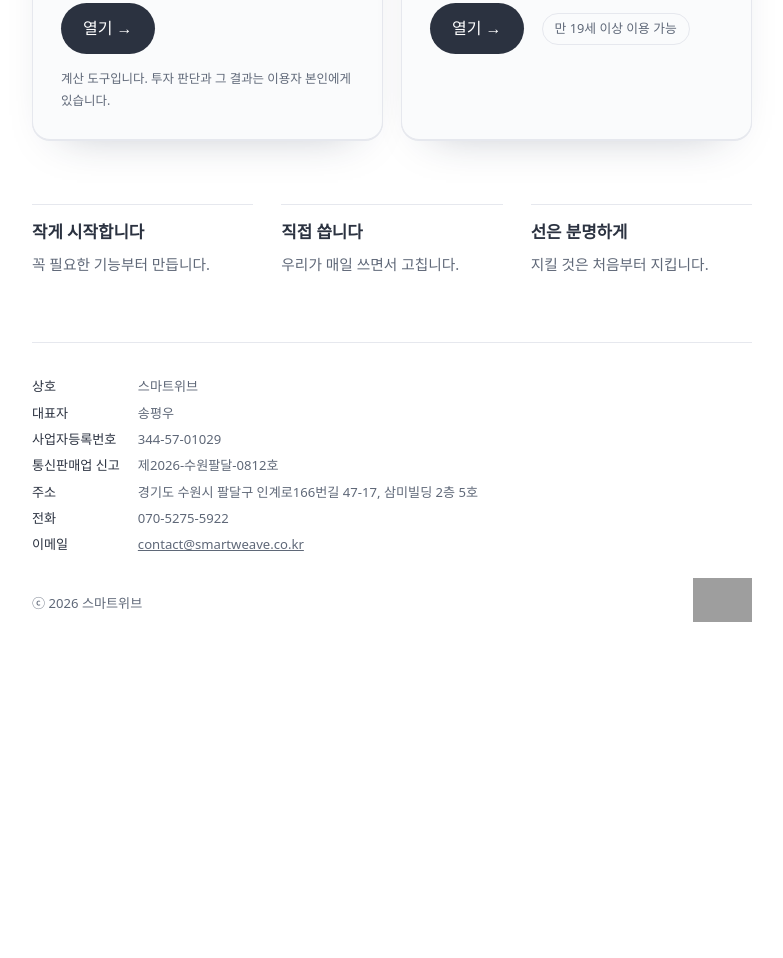
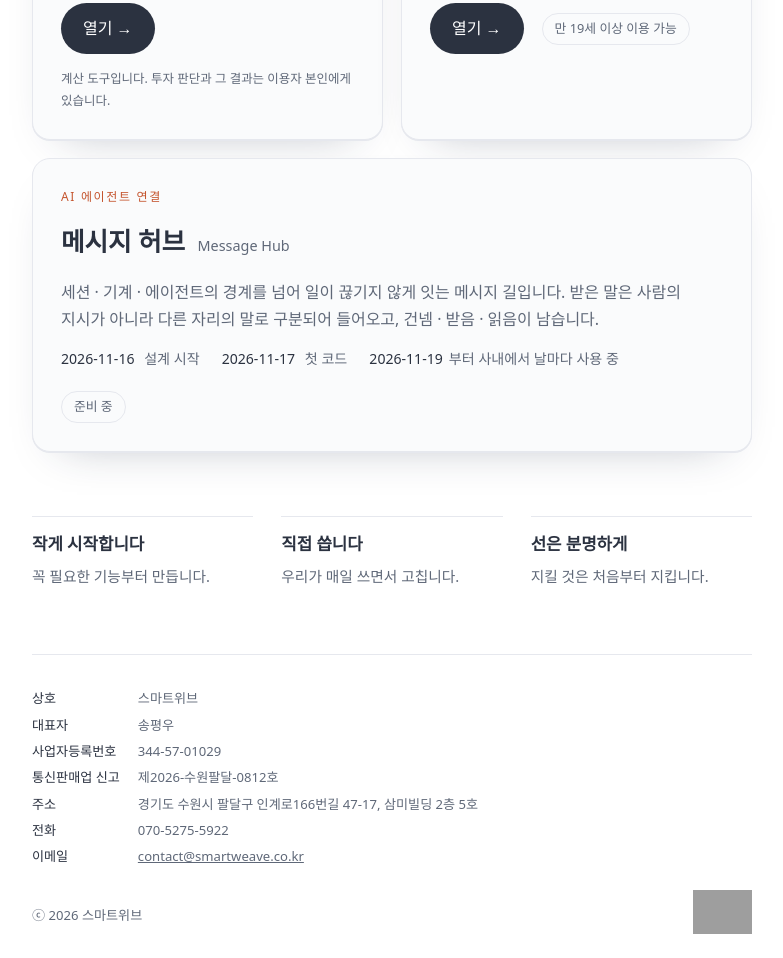
Before and after one commit to smart-weave/smart-weave.github.io, a plain HTML site: page index.html in a window 1280 px wide. Shown: the part 1053-2011 px from the top of the page, without its empty margins (248-1031 px from the left). Before the commit the page ends 1721 px from the top, so only its background shows below. Drawn offline with Linux system fonts and the light colour scheme; grey boxes are pictures that could not be loaded; a web font is replaced by a local one.

Commit message:
home: message hub product card — designed 11-16, first code 11-17, in daily use since 11-19 (owner 11-26 14:16, ✅ 14:19)
Seat: 의장
Co-Authored-By: Claude Opus 5.5 <noreply@anthropic.com>
Claude-Session: https://claude.ai/code/session_01BuAEcQR3jeyB2ntc6KjUtK

```diff
--- a/index.html
+++ b/index.html
@@ -87,6 +87,9 @@
   .app h2.with-mark { display: flex; align-items: center; gap: 12px; }
   .app h2 .mark { flex: 0 0 auto; border-radius: 10px; box-shadow: 0 6px 16px -8px rgba(61, 63, 140, .55); }
   .app p { margin: 0; color: var(--muted); }
+  .app h2 .en { font-family: var(--sans, inherit); font-size: .9rem; font-weight: 500; color: var(--muted); margin-left: 6px; }
+  .timeline { list-style: none; margin: 0; padding: 0; display: flex; flex-wrap: wrap; gap: 8px 22px; font-size: .88rem; color: var(--muted); }
+  .timeline time { color: var(--ink); font-variant-numeric: tabular-nums; margin-right: 6px; }
   .row { display: flex; flex-wrap: wrap; align-items: center; gap: 12px 18px; margin-top: 6px; }
   .btn {
     display: inline-flex; align-items: center; gap: 8px;
@@ -166,6 +169,19 @@
           <span class="age">만 19세 이상 이용 가능</span>
         </div>
       </section>
+      <section class="app wide" aria-labelledby="hub-title">
+        <span class="tag">AI 에이전트 연결</span>
+        <h2 id="hub-title">메시지 허브 <span class="en">Message Hub</span></h2>
+        <p>세션 · 기계 · 에이전트의 경계를 넘어 일이 끊기지 않게 잇는 메시지 길입니다. 받은 말은 사람의 지시가 아니라 다른 자리의 말로 구분되어 들어오고, 건넴 · 받음 · 읽음이 남습니다.</p>
+        <ul class="timeline" aria-label="메시지 허브 준비 기록">
+          <li><time datetime="2026-11-16">2026-11-16</time> 설계 시작</li>
+          <li><time datetime="2026-11-17">2026-11-17</time> 첫 코드</li>
+          <li><time datetime="2026-11-19">2026-11-19</time>부터 사내에서 날마다 사용 중</li>
+        </ul>
+        <div class="row">
+          <span class="age">준비 중</span>
+        </div>
+      </section>
     </div>
 
     <section class="about" aria-label="스마트위브가 일하는 방식">
```
